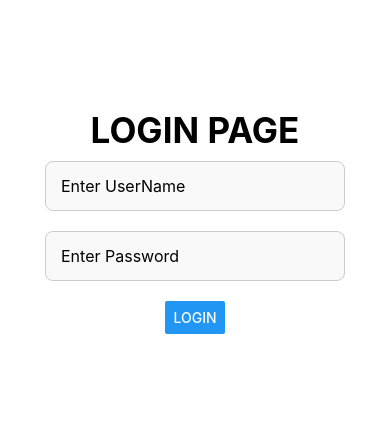
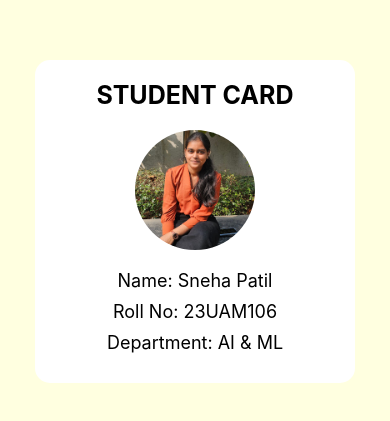
Before and after one commit to SnehaPatil28/React-Native, a React Native app in the folder Exp2/: screen / in a window 390 px wide. Shown: the part 201-622 px from the top of the page. Built offline with nearby package versions, Linux system fonts and the light colour scheme.

Commit message:
StudentCard compnent added

```diff
--- a/Exp2/App.tsx
+++ b/Exp2/App.tsx
@@ -5,14 +5,12 @@
  * @format
  */
 
-
 import { StatusBar, StyleSheet, useColorScheme, View } from 'react-native';
-import {
-  SafeAreaProvider,
-} from 'react-native-safe-area-context';
+import { SafeAreaProvider } from 'react-native-safe-area-context';
 import Welcome from './Component/Welcome';
 import Counter from './Component/Counter';
 import LogIn from './Component/LogIn';
+import StudentCard from './Component/StudentCard';
 
 function App() {
   const isDarkMode = useColorScheme() === 'dark';
@@ -26,12 +24,12 @@ function App() {
 }
 
 function AppContent() {
-
   return (
     <View style={styles.container}>
       {/* <Welcome /> */}
       {/* <Counter/> */}
-      <LogIn/>
+      {/* <LogIn/> */}
+      <StudentCard name="Sneha Patil" prn="23UAM106" department="AI & ML" />
     </View>
   );
 }
@@ -39,6 +37,9 @@ function AppContent() {
 const styles = StyleSheet.create({
   container: {
     flex: 1,
+    justifyContent: 'center',
+    alignItems: 'center',
+    backgroundColor: 'lightyellow',
   },
 });
 
--- /dev/null
+++ b/Exp2/Component/StudentCard.tsx
@@ -0,0 +1,58 @@
+import React from 'react';
+import { View, Text, Image, StyleSheet } from 'react-native';
+
+type StudentCardProps = {
+  name: string;
+  prn: string;
+  department: string;
+};
+
+function StudentCard({ name, prn, department }: StudentCardProps) {
+  return (
+    <View style={styles.card}>
+      <Text style={styles.title}>STUDENT CARD</Text>
+
+      <Image
+        source={require('../assets/Sneha_Photo.jpg')}
+        style={styles.image}
+      />
+
+      <Text style={styles.info}>Name: {name}</Text>
+
+      <Text style={styles.info}>Roll No: {prn}</Text>
+
+      <Text style={styles.info}>Department: {department}</Text>
+    </View>
+  );
+}
+
+const styles = StyleSheet.create({
+  card: {
+    width: 320,
+    padding: 20,
+    borderRadius: 15,
+    backgroundColor: 'white',
+    elevation: 10,
+    alignItems: 'center',
+  },
+
+  title: {
+    fontSize: 25,
+    fontWeight: 'bold',
+    marginBottom: 20,
+  },
+
+  image: {
+    width: 120,
+    height: 120,
+    borderRadius: 60,
+    marginBottom: 20,
+  },
+
+  info: {
+    fontSize: 18,
+    marginBottom: 10,
+  },
+});
+
+export default StudentCard;
```
Also changed, not shown: Exp2/assets/Sneha_Photo.jpg (added).
